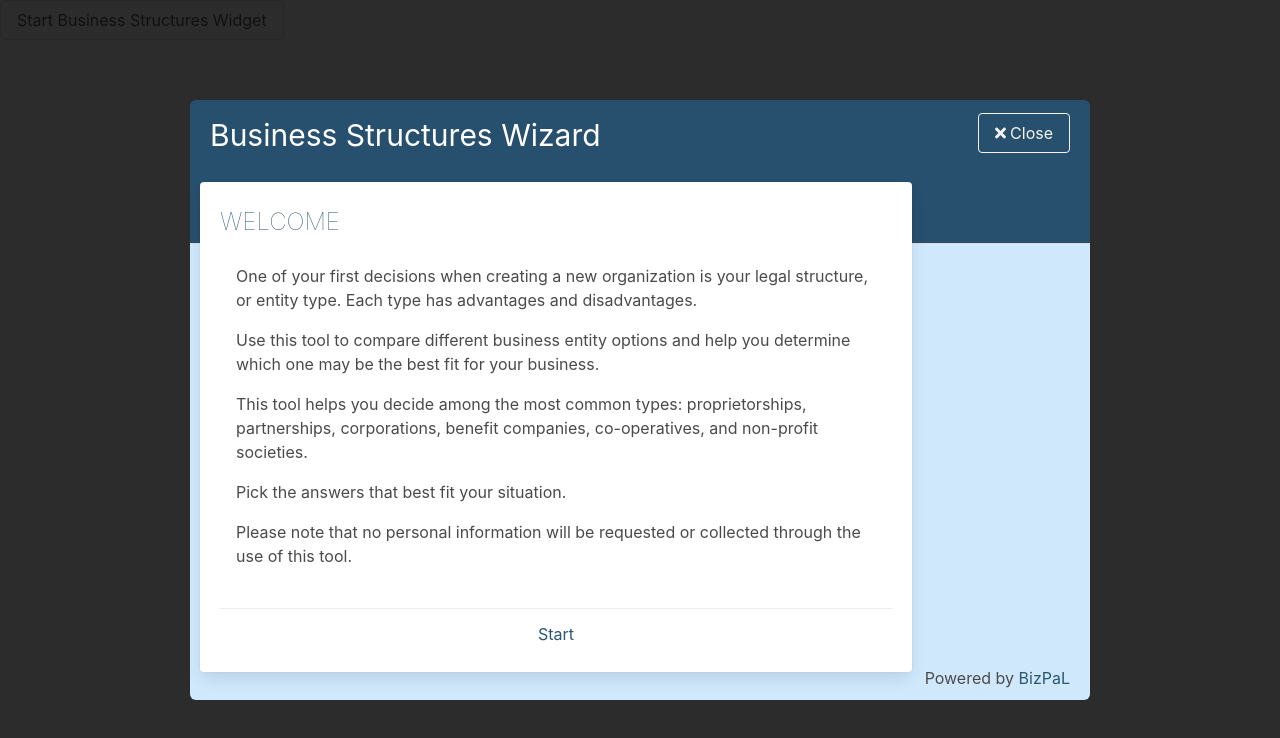
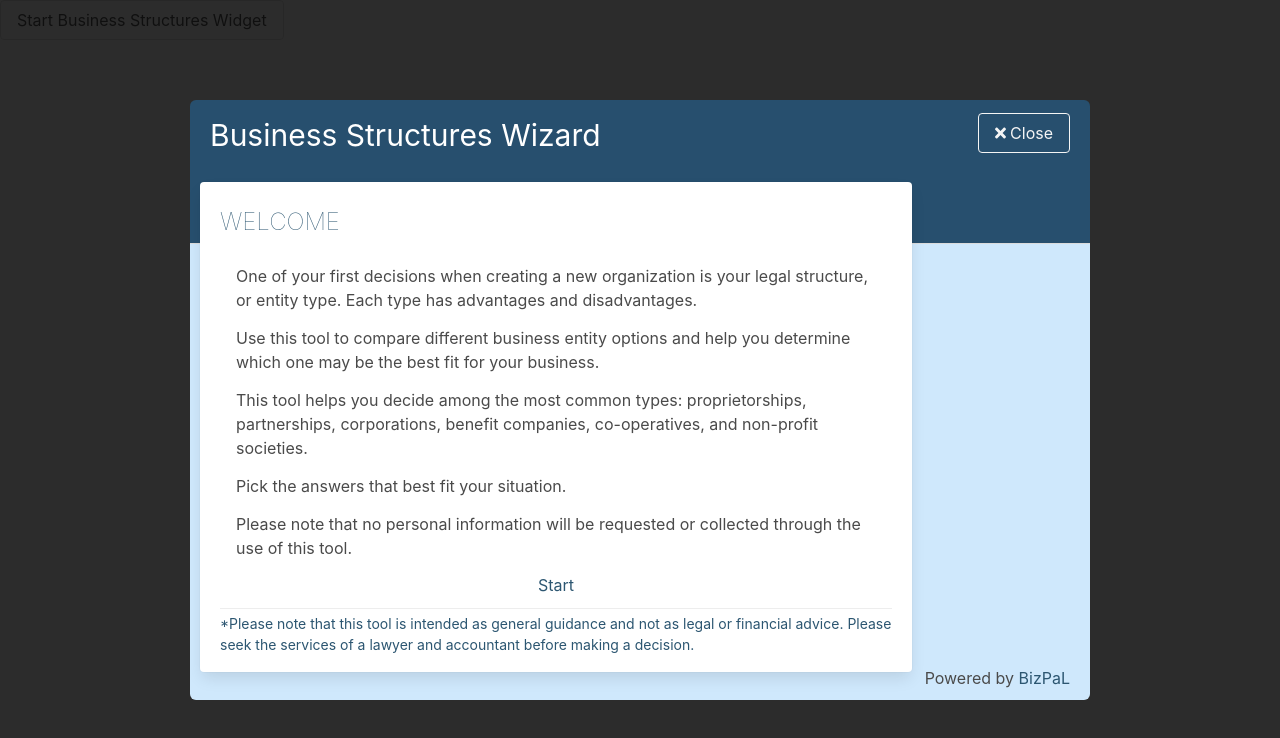
Before and after one commit to bcgov/entity-selection-tool, a Vue app: page / in a window 1280 px wide. Both pictures are taken after a click on the button "Start Business Structures Widget". Shown: the top 738 px of the page. Built offline with nearby package versions, Linux system fonts and the light colour scheme.

Commit message:
Added disclaimer to welcome page and to footer

```diff
--- a/src/App.vue
+++ b/src/App.vue
@@ -91,6 +91,15 @@ export default {
 .be-link,
 .be-link-button {
   color: #2c5671;
+}
+.be-tooltip {
+  color: #2c5671;
+}
+.b-tooltip.is-top.is-primary:before {
+  border-top: 5px solid #274f6e;
+}
+.be-tooltip.is-primary:after {
+  background-color: #274f6e;
 }
 /* White Content Card */
 .question.box {
--- a/src/components/ModalHome.vue
+++ b/src/components/ModalHome.vue
@@ -62,11 +62,14 @@
           >
           <template v-slot:bodytext>
             <div v-if="!introGate">
-              <p>{{ $t("intro_1") }}</p>
-              <p>{{ $t("intro_2") }}</p>
-              <p>{{ $t("intro_3") }}</p>
-              <p>{{ $t("intro_4") }}</p>
-              <p>{{ $t("intro_disclaimer") }}</p>
+              <p style="margin-bottom: 14px;">{{ $t("intro_1") }}</p>
+              <p style="margin-bottom: 14px;">{{ $t("intro_2") }}</p>
+              <p style="margin-bottom: 14px;">{{ $t("intro_3") }}</p>
+              <p style="margin-bottom: 14px;">{{ $t("intro_4") }}</p>
+              <p style="margin-bottom: 0px;">{{ $t("intro_disclaimer") }}</p>
+              <b-button class="be-form-button" @click="showIntroGate()">
+                {{ $t("start") }}</b-button
+              >
             </div>
             <div v-if="introGate">
               <fieldset class="be-card-content">
@@ -140,13 +143,13 @@
             </div>
           </template>
           <template v-slot:footertext>
-            <span v-if="!introGate" class="card-footer-item">
+            <!--  <span v-if="!introGate" class="card-footer-item">
               <b-button class="be-form-button" @click="showIntroGate()">
                 {{ $t("start") }}</b-button
               >
-            </span>
+            </span> -->
 
-            <section v-if="introGate" class="be-context">
+            <section class="be-context">
               <p>
                 {{ $t("disclaimer") }}
               </p>
@@ -167,6 +170,15 @@
 
     <footer class="modal-card-foot">
       <p class="is-pulled-right">
+        <b-tooltip
+          class="be-tooltip"
+          v-if="started"
+          :label="$t('disclaimer')"
+          multilined
+        >
+          {{ $t("disclaimer_title") }} |
+        </b-tooltip>
+
         {{ $t("powered") }}
         <a
           class="be-link"
@@ -223,6 +235,7 @@ export default {
         start_question_opt4: "Support a charitable cause or public benefit",
         start_question_opt5:
           "Provide shared benefit for members through a cooperative association",
+        disclaimer_title: "Disclaimer",
         disclaimer:
           "*Please note that this tool is intended as general guidance and not as legal or financial advice. Please seek the services of a lawyer and accountant before making a decision.",
         powered: "Powered by",
@@ -256,6 +269,7 @@ export default {
           "Support a charitable cause or public benefit (fr)",
         start_question_opt5:
           "Provide shared benefit for members through a cooperative association (fr)",
+        disclaimer_title: "Disclaimer (fr)",
         disclaimer:
           "Please note that this tool is intended as general guidance and not as legal or financial advice. Please seek the services of a lawyer and accountant before making a decision. (fr)",
         powered: "Proposé par",
```
